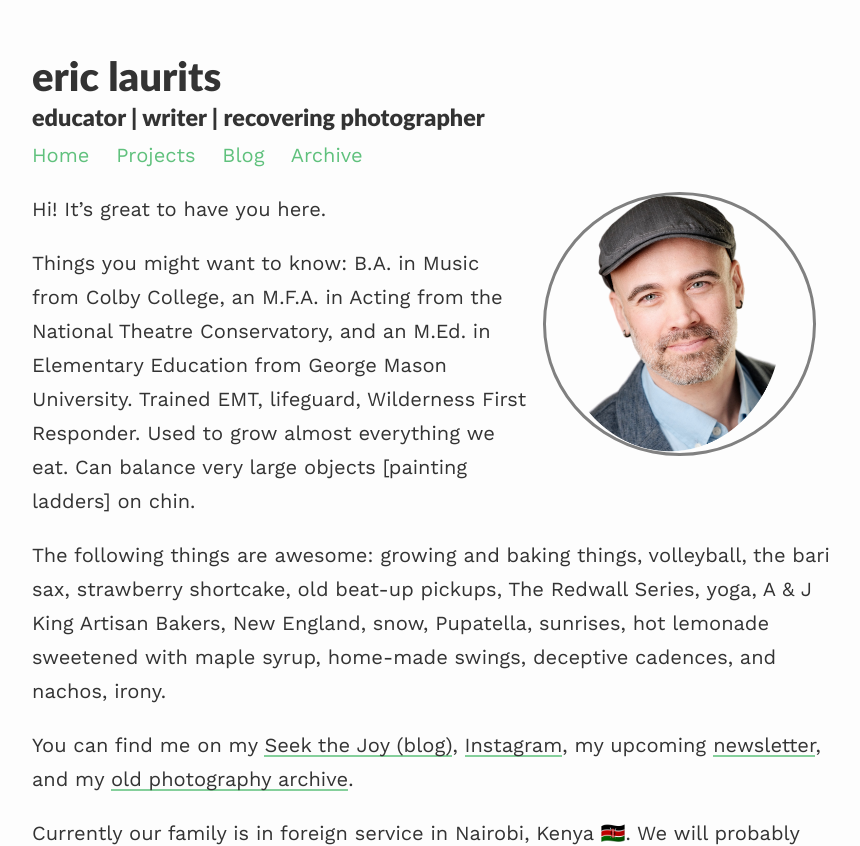
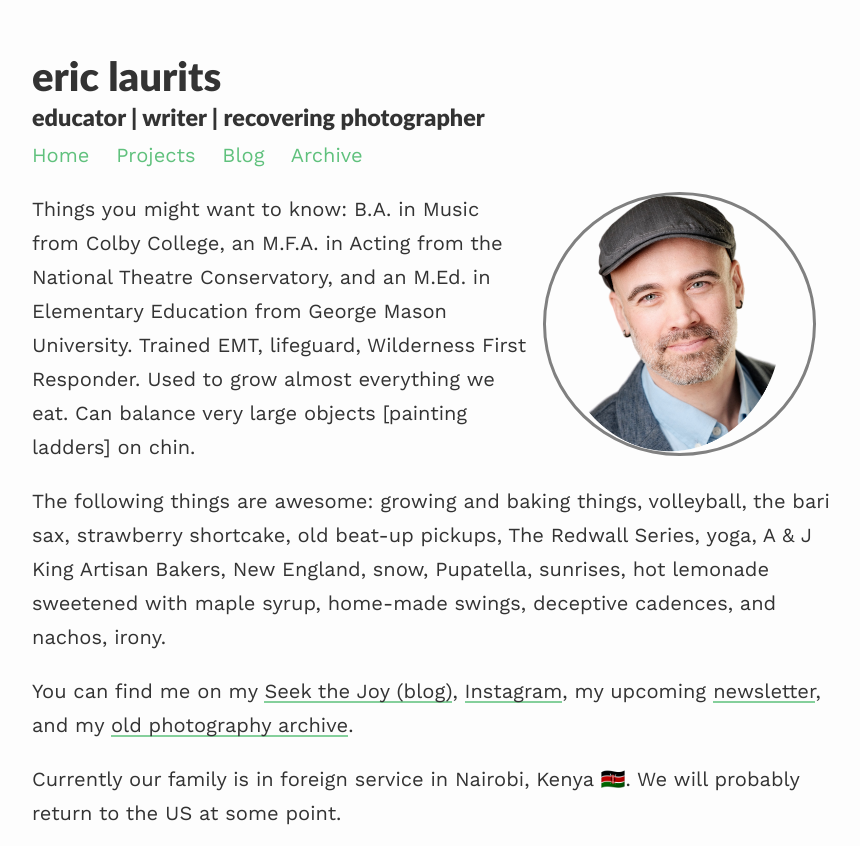
Before and after one commit to ericlaurits/landing, a Jekyll site: the page built from index.md, in a window 1280 px wide, cut to the strip 0-846 px from the top of the page. Shown: the whole strip, without its empty margins (208-1068 px from the left). Built offline with Jekyll 4.4.1, drawn with Linux system fonts in a browser that asks for light colours; nearby versions of some CDN libraries.

Commit message:
Update index.md

```diff
--- a/index.md
+++ b/index.md
@@ -6,8 +6,6 @@ profile:
   image: profile.png
 published: true
 ---
-
-Hi! It's great to have you here.
 
 Things you might want to know: B.A. in Music from Colby College, an M.F.A. in Acting from the National Theatre Conservatory, and an M.Ed. in Elementary Education from George Mason University. Trained EMT, lifeguard, Wilderness First Responder. Used to grow almost everything we eat. Can balance very large objects [painting ladders] on chin.
 
```
